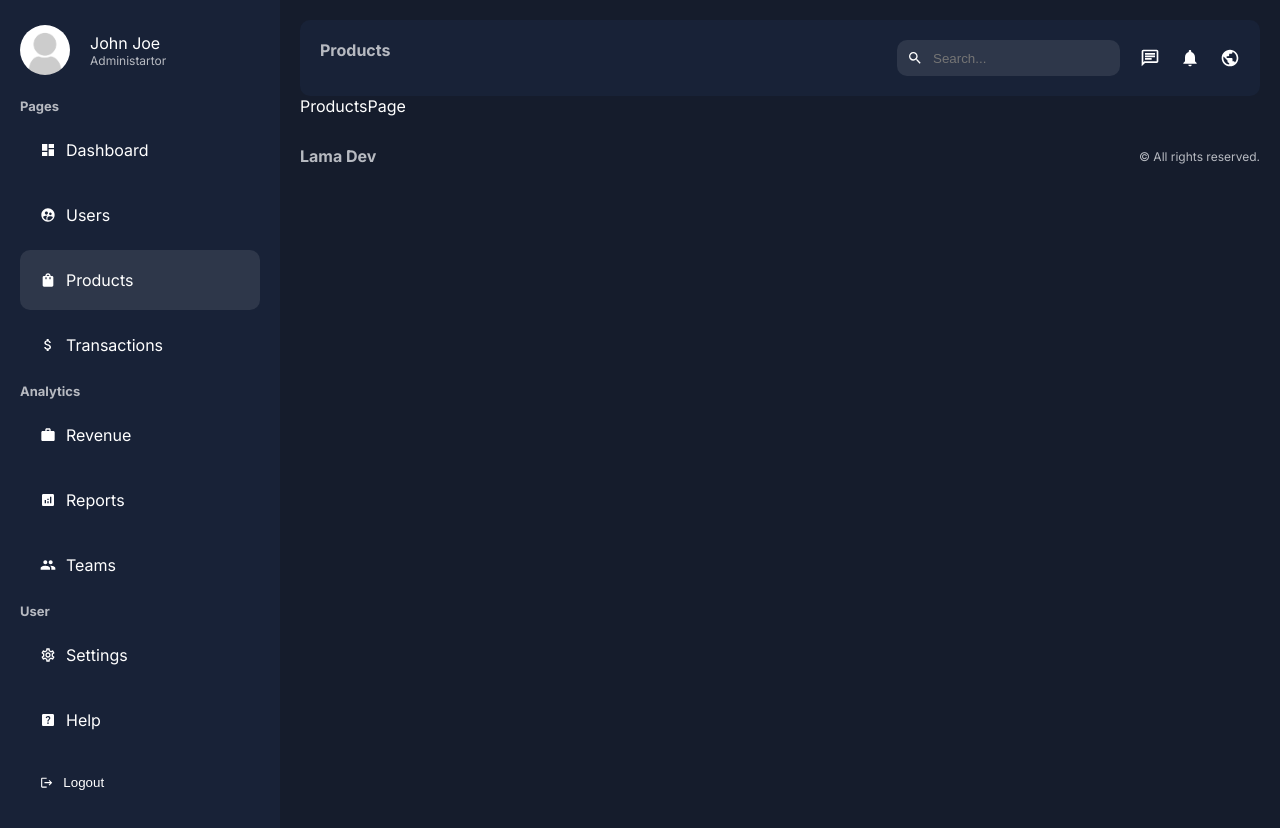
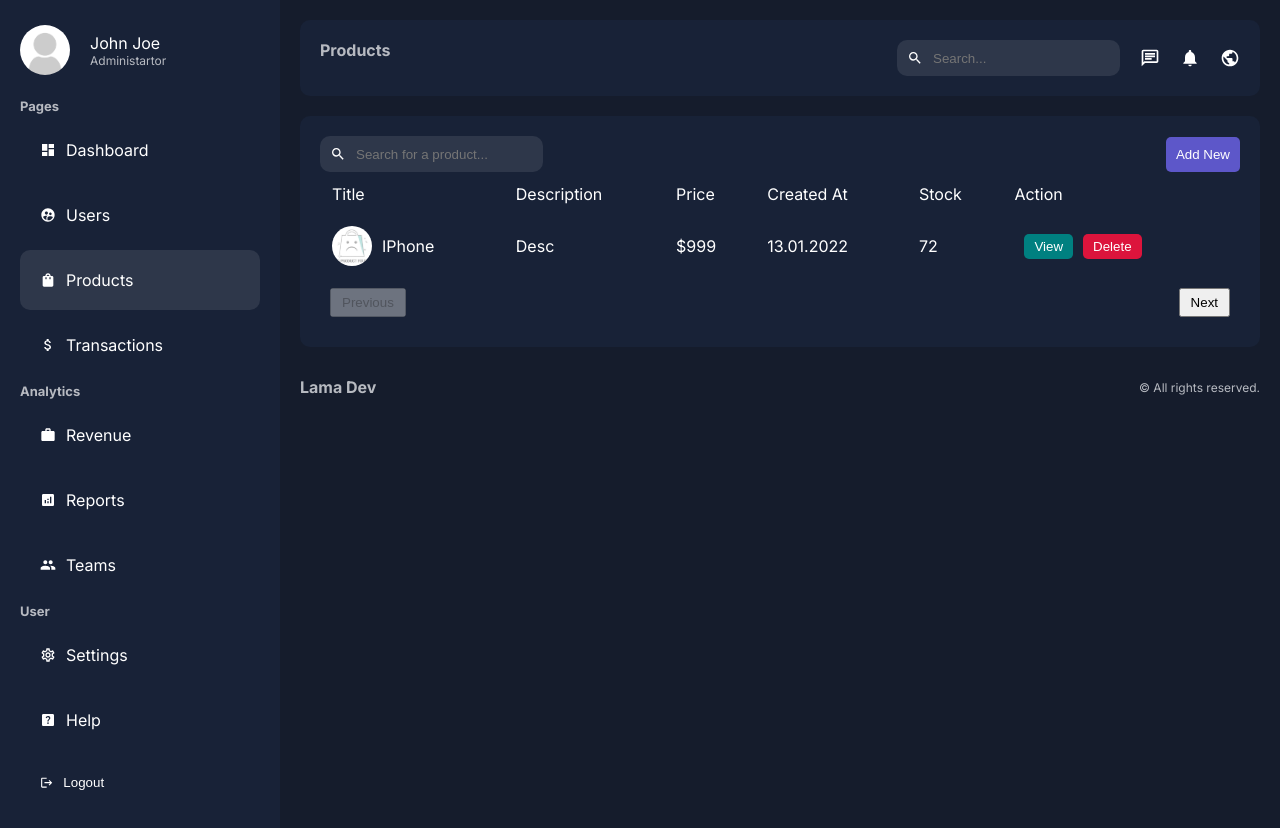
Before and after one commit to Harsh6623/Admin--Dashboard, a Next.js app: page /dashboard/products in a window 1280 px wide. Built offline with nearby package versions, Linux system fonts and the light colour scheme.

Commit message:
create a user component and products component

```diff
--- a/app/dashboard/products/page.jsx
+++ b/app/dashboard/products/page.jsx
@@ -1,5 +1,64 @@
+import styles from "@/app/ui/dashboard/products/products.module.css";
+import Pagination from "@/app/ui/dashboard/pagination/pagination";
+import Link from "next/link";
+import Search from "@/app/ui/dashboard/search/search";
+
 const ProductsPage = () => {
-  return <div>ProductsPage</div>;
+  return (
+    <div className={styles.container}>
+      <div className={styles.top}>
+        <Search placeholder="Search for a product..." />
+        <Link href="/dashboard/products/add">
+          <button className={styles.addButton}>Add New</button>
+        </Link>
+      </div>
+      <table className={styles.table}>
+        <thead>
+          <tr>
+            <td>Title</td>
+            <td>Description</td>
+            <td>Price</td>
+            <td>Created At</td>
+            <td>Stock</td>
+            <td>Action</td>
+          </tr>
+        </thead>
+        <tbody>
+          <tr>
+            <td>
+              <div className={styles.product}>
+                <img
+                  src="/noproduct.jpg"
+                  alt=""
+                  width={40}
+                  height={40}
+                  className={styles.productImage}
+                />
+                IPhone
+              </div>
+            </td>
+            <td>Desc</td>
+            <td>$999</td>
+            <td>13.01.2022</td>
+            <td>72</td>
+            <td>
+              <div className={styles.button}>
+                <Link href="/">
+                  <button className={`${styles.button} ${styles.view}`}>
+                    View
+                  </button>
+                </Link>
+                <button className={`${styles.button} ${styles.delete}`}>
+                  Delete
+                </button>
+              </div>
+            </td>
+          </tr>
+        </tbody>
+      </table>
+      <Pagination />
+    </div>
+  );
 };
 
 export default ProductsPage;
--- a/app/ui/dashboard/dashboard.module.css
+++ b/app/ui/dashboard/dashboard.module.css
@@ -6,6 +6,7 @@
   flex: 1;
   background-color: var(--bgSoft);
   padding: 20px;
+  min-height: 100vh;
 }
 
 .content {
--- /dev/null
+++ b/app/ui/dashboard/pagination/pagination.jsx
@@ -0,0 +1,14 @@
+import styles from "./pagination.module.css";
+
+const Pagination = () => {
+  return (
+    <div className={styles.container}>
+      <button className={styles.button} disabled>
+        Previous
+      </button>
+      <button className={styles.button}>Next</button>
+    </div>
+  );
+};
+
+export default Pagination;
--- /dev/null
+++ b/app/ui/dashboard/pagination/pagination.module.css
@@ -0,0 +1,14 @@
+.container {
+  padding: 10px;
+  display: flex;
+  justify-content: space-between;
+}
+
+.button {
+  padding: 5px 10px;
+  cursor: pointer;
+}
+
+.button:disabled {
+  cursor: not-allowed;
+}
--- a/app/ui/dashboard/products/products.module.css
+++ b/app/ui/dashboard/products/products.module.css
@@ -0,0 +1,61 @@
+.container {
+  background-color: var(--bgSoft);
+  padding: 20px;
+  border-radius: 10px;
+  margin-top: 20px;
+}
+
+.top {
+  display: flex;
+  align-items: center;
+  justify-content: space-between;
+}
+
+.addButton {
+  padding: 10px;
+  background-color: #5d57c9;
+  color: var(--text);
+  border: none;
+  border-radius: 5px;
+  cursor: pointer;
+}
+
+.table {
+  width: 100%;
+}
+
+.table td {
+  padding: 10px;
+}
+
+.product {
+  display: flex;
+  align-items: center;
+  gap: 10px;
+}
+
+.productImage {
+  border-radius: 50%;
+  object-fit: cover;
+}
+
+.button {
+  display: flex;
+  gap: 10px;
+}
+
+.button {
+  padding: 5px 10px;
+  border-radius: 5px;
+  color: var(--text);
+  border: none;
+  cursor: pointer;
+}
+
+.view {
+  background-color: teal;
+}
+
+.delete {
+  background-color: crimson;
+}
--- a/app/ui/dashboard/users/users.module.css
+++ b/app/ui/dashboard/users/users.module.css
@@ -19,3 +19,43 @@
   border-radius: 5px;
   cursor: pointer;
 }
+
+.table {
+  width: 100%;
+}
+
+.table td {
+  padding: 10px;
+}
+
+.user {
+  display: flex;
+  align-items: center;
+  gap: 10px;
+}
+
+.userImage {
+  border-radius: 50%;
+  object-fit: cover;
+}
+
+.button {
+  display: flex;
+  gap: 10px;
+}
+
+.button {
+  padding: 5px 10px;
+  border-radius: 5px;
+  color: var(--text);
+  border: none;
+  cursor: pointer;
+}
+
+.view {
+  background-color: teal;
+}
+
+.delete {
+  background-color: crimson;
+}
```
Also changed, not shown: app/dashboard/users/page.jsx (+46 -1 lines).
